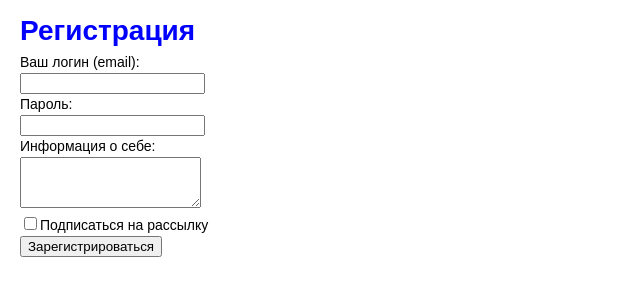
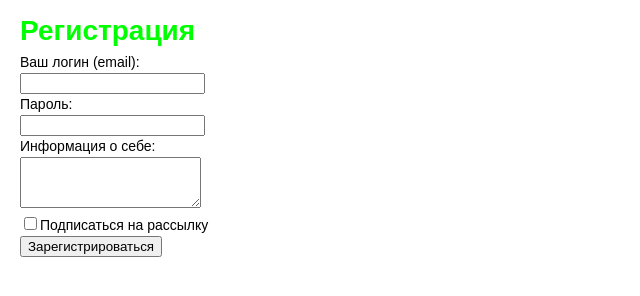
Before and after one commit to DiJuniper/test1, a plain HTML site: page index.html in a window 1280 px wide. Shown: the whole page, without its empty margins (0-640 px from the left). Drawn offline with Linux system fonts and the light colour scheme.

Commit message:
изменили цвет заголовка

```diff
--- a/style.css
+++ b/style.css
@@ -14,5 +14,5 @@ body {
 
 h1 {
     margin: 0;
-    color: blue;
+    color: rgb(0,255,0);
 }
```
